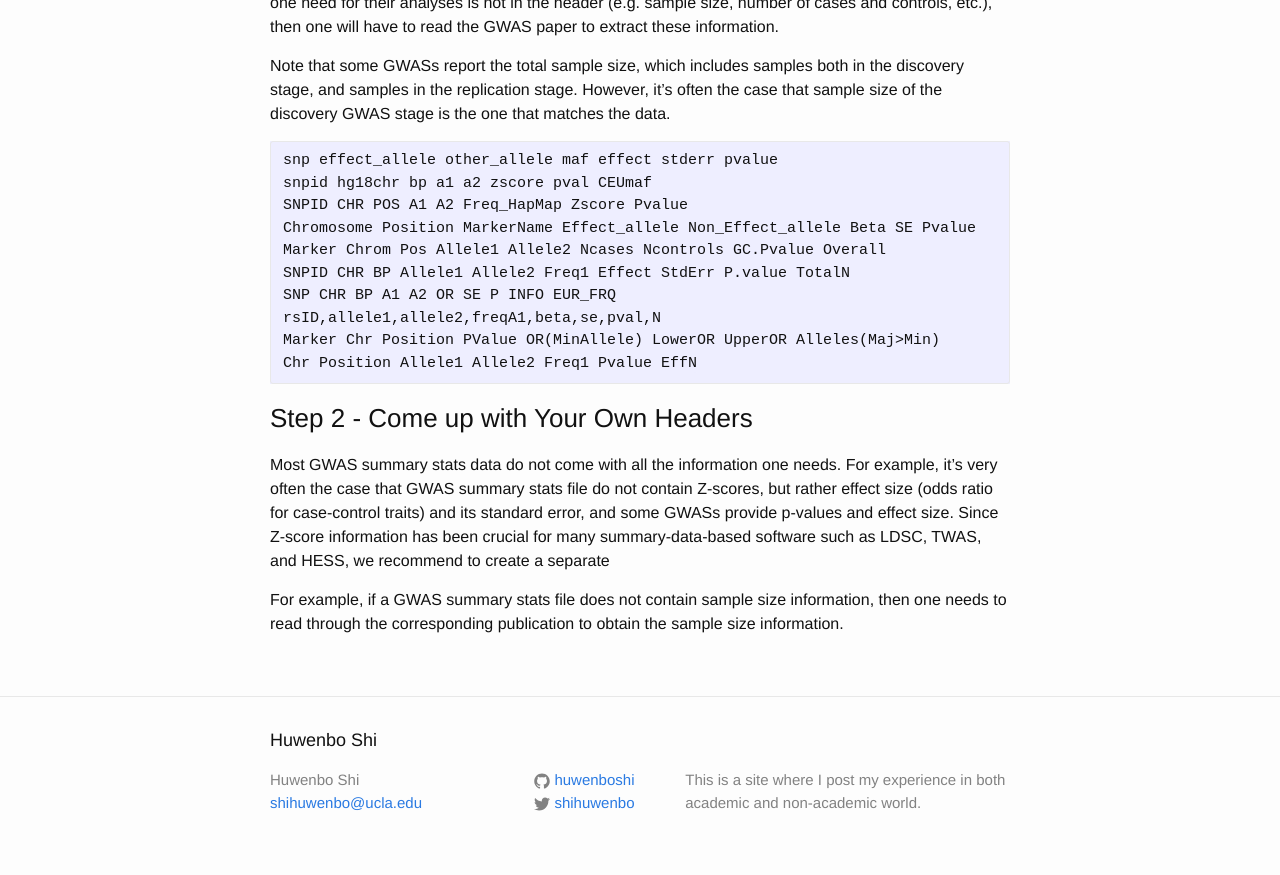
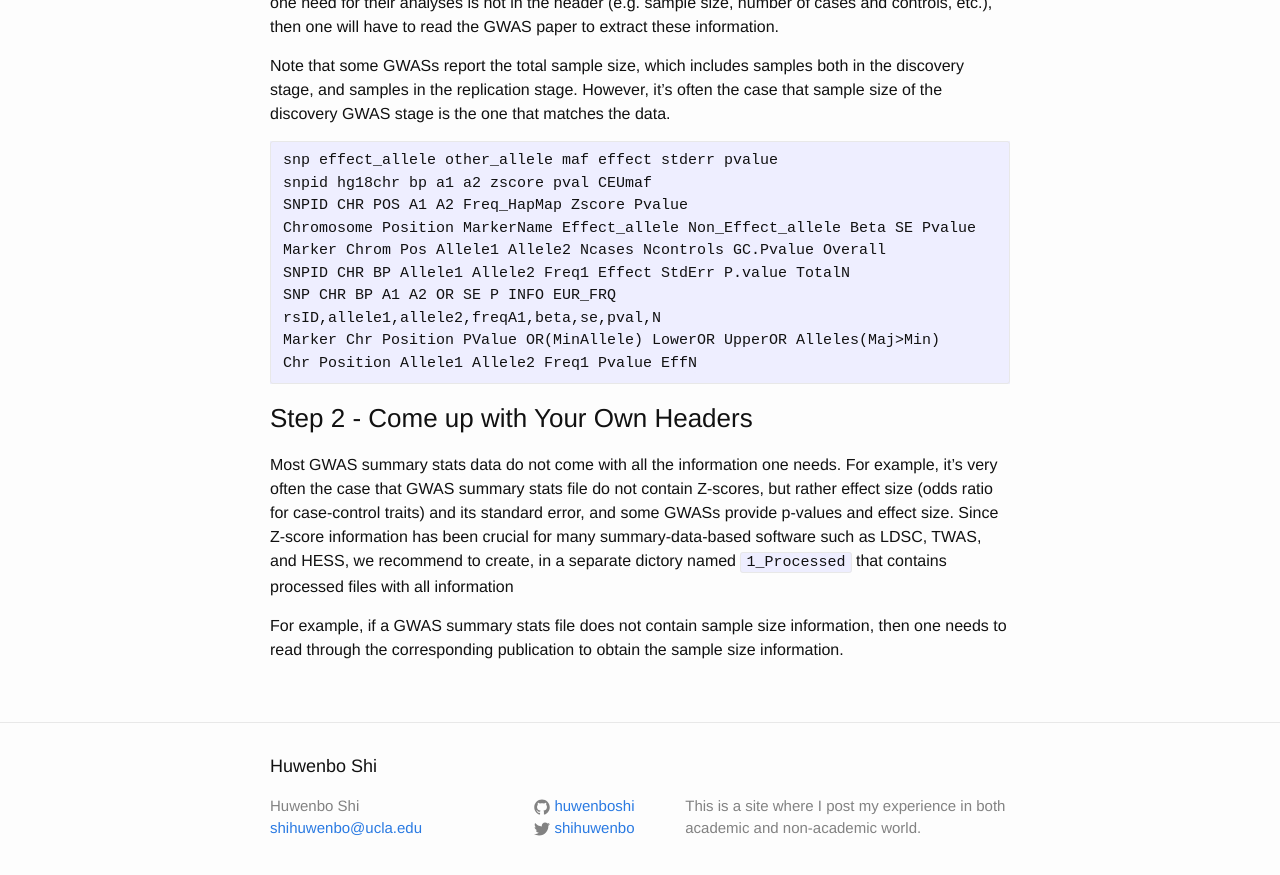
Before and after one commit to huwenboshi/huwenboshi.github.io, a Jekyll site: the page built from _posts/2017-11-23-tips-for-formatting-gwas-summary-stats.markdown, in a window 1280 px wide and 900 px high, scrolled down 905 px. Shown: the top 875 px of the window. Built offline with Jekyll 4.4.1, drawn with Linux system fonts in a browser that asks for light colours.

Commit message:
updated post

````diff
--- a/_posts/2017-11-23-tips-for-formatting-gwas-summary-stats.markdown
+++ b/_posts/2017-11-23-tips-for-formatting-gwas-summary-stats.markdown
@@ -72,7 +72,8 @@ For example, it's very often the case that GWAS summary stats file do not
 contain Z-scores, but rather effect size (odds ratio for case-control traits)
 and its standard error, and some GWASs provide p-values and effect size. Since
 Z-score information has been crucial for many summary-data-based software
-such as LDSC, TWAS, and HESS, we recommend to create a separate
+such as LDSC, TWAS, and HESS, we recommend to create, in a separate dictory
+named ```1_Processed``` that contains processed files with all information
 
 
 For example,
````
Also changed, not shown: other parts of _posts/2017-11-23-tips-for-formatting-gwas-summary-stats.markdown (+1 -1 lines).
